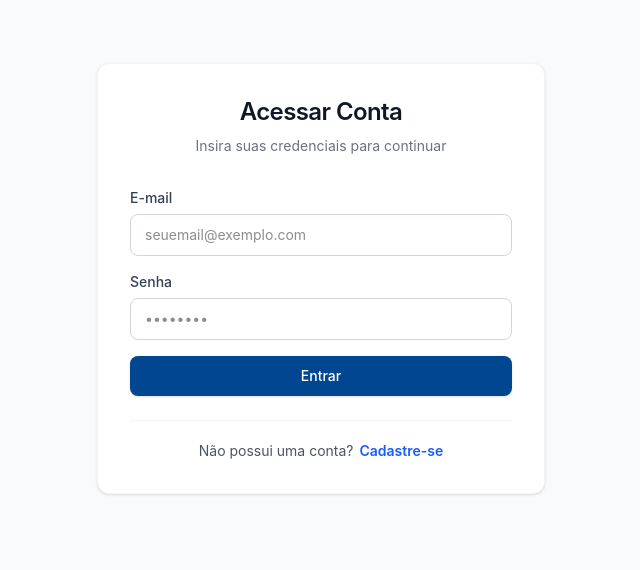
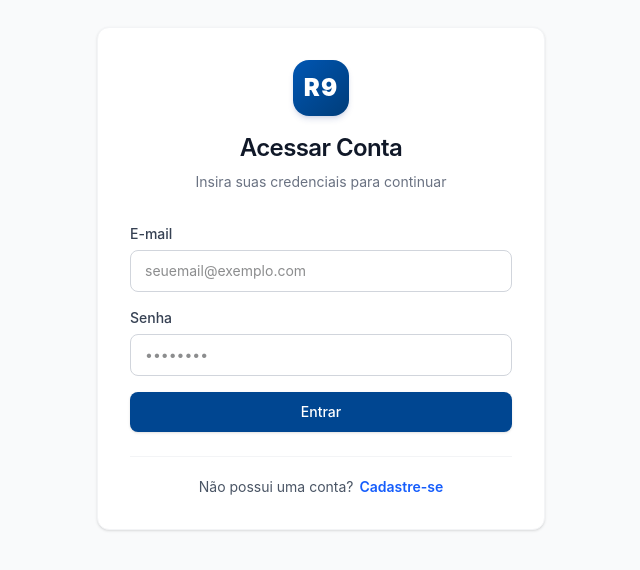
Before and after one commit to daniemarquesrj-gif/R9-Planner, a React (Vite) app: page / in a window 1280 px wide. Shown: the part 122-692 px from the top of the page, without its empty margins (319-959 px from the left). Built offline with nearby package versions, Linux system fonts and the light colour scheme; no server answers.

Commit message:
feat: add R9 brand identity to UI and favicon
Introduce a unified visual branding element ("R9" icon) across the login screen, main planner header, and favicon to improve visual consistency.

```diff
--- a/src/components/Login.jsx
+++ b/src/components/Login.jsx
@@ -92,7 +92,10 @@ export default function Login({ onLoginSuccess }) {
   return (
     <div className="min-h-screen bg-gray-50 flex flex-col justify-center items-center p-4 sm:p-6 lg:p-8">
       <div id="auth-card" className="w-full max-w-md bg-white rounded-xl shadow-sm border border-gray-100 p-8">
-        <div className="mb-8 text-center">
+        <div className="mb-8 text-center flex flex-col items-center">
+          <div className="w-14 h-14 bg-gradient-to-br from-[#0056b3] to-[#003d7a] rounded-2xl flex items-center justify-center shadow-md shadow-blue-900/15 mb-4 select-none">
+            <span className="text-white font-black text-2xl tracking-wider">R9</span>
+          </div>
           <h1 className="text-2xl font-semibold tracking-tight text-gray-900">
             {isRegisterMode ? 'Criar Nova Conta' : 'Acessar Conta'}
           </h1>
--- a/src/components/Planner.tsx
+++ b/src/components/Planner.tsx
@@ -814,7 +814,10 @@ export default function Planner({ user, onLogout }: PlannerProps) {
             <PanelLeft className="w-4 h-4" />
           </button>
 
-          <div className="flex items-center gap-2">
+          <div className="flex items-center gap-2.5">
+            <div className="w-7 h-7 bg-gradient-to-br from-[#0056b3] to-[#003d7a] rounded-lg flex items-center justify-center shadow-xs select-none shrink-0">
+              <span className="text-white font-black text-xs tracking-wider">R9</span>
+            </div>
             <h1 className="text-sm font-bold text-zinc-900 leading-none tracking-tight">
               Planner de Equipe
             </h1>
```
Also changed, not shown: public/favicon.svg.
